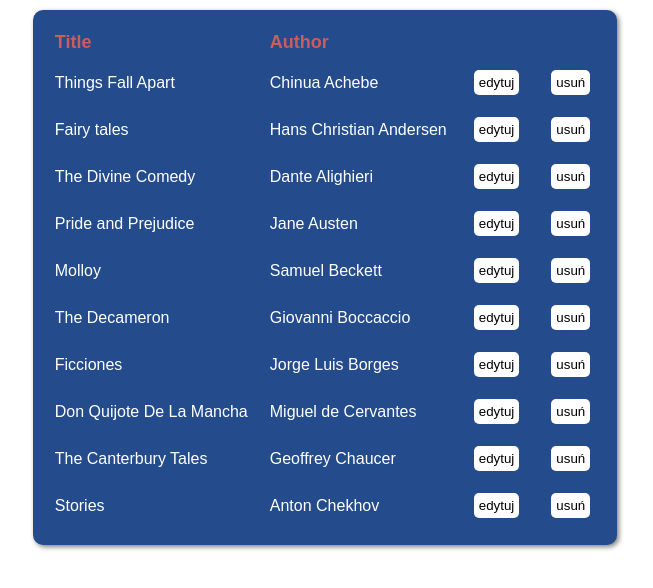
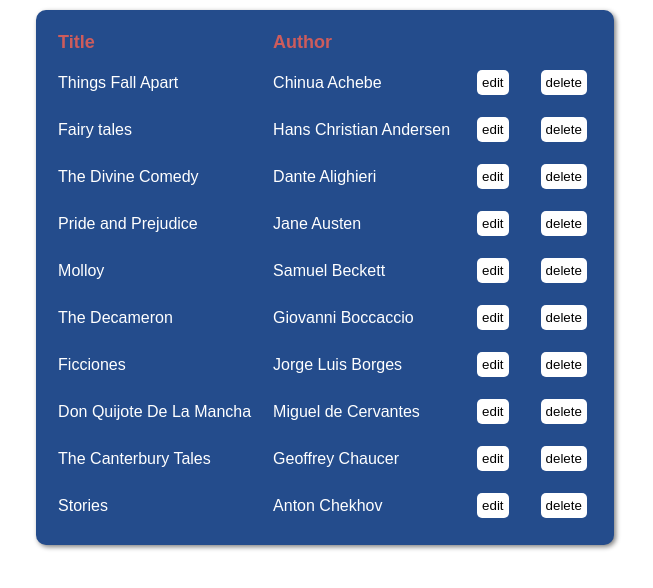
Before and after one commit to alekschyla/library-project, a React (Create React App) app: page / in a window 1280 px wide. Shown: the top 588 px of the page, without its empty margins (315-968 px from the left). Built offline with nearby package versions, Linux system fonts and the light colour scheme.

Commit message:
Little changes in code.

```diff
--- a/src/Dashboard/Dashboard.js
+++ b/src/Dashboard/Dashboard.js
@@ -18,13 +18,11 @@ class Dashboard extends Component {
 
     render() {
         return (
-            <div>
-                <Library
-                    library={this.props._library}
-                    deleteBook={this.props._deleteBook}
-                    editBook={this.editBook}
-                />
-            </div>
+            <Library
+                library={this.props._library}
+                deleteBook={this.props._deleteBook}
+                editBook={this.editBook}
+            />
         );
     }
 }
--- a/src/EditBook/EditBook.js
+++ b/src/EditBook/EditBook.js
@@ -20,7 +20,9 @@ class EditBook extends Component {
         const bookId = this.props.location.state.book.id;
         const bookTitle = this.state.newTitle;
         const bookAuthor = this.state.newAuthor;
+
         this.props._editBook(bookId, bookTitle, bookAuthor);
+
         this.props.history.push('/')
     };
 
--- a/src/Library/Book.js
+++ b/src/Library/Book.js
@@ -1,7 +1,7 @@
 import React from 'react';
 import {Link} from 'react-router-dom'
 
-const Book = ({book, deleteBook, editBook}) => {
+const Book = ({book, deleteBook}) => {
     return (
         <tr>
             <td data-th="Title"> {book.title}</td>
@@ -15,7 +15,7 @@ const Book = ({book, deleteBook, editBook}) => {
                             state: {book: book}
                         }}
                     >
-                        edytuj
+                        edit
                     </Link>
                 </button>
             </td>
@@ -23,7 +23,7 @@ const Book = ({book, deleteBook, editBook}) => {
                 <button
                     onClick={() => deleteBook(book.id)}
                 >
-                    usuń
+                    delete
                 </button>
             </td>
         </tr>
--- a/src/index.css
+++ b/src/index.css
@@ -87,7 +87,6 @@ label {
     color: black;
 }
 
-
 @media only screen and (max-width: 768px) {
     .edit-book--container {
         width: 90vw;
--- a/src/state/library.js
+++ b/src/state/library.js
@@ -1,15 +1,12 @@
 const SET_LIBRARY = 'library/SET_LIBRARY';
 const DELETE_BOOK = 'library/DELETE_BOOK';
 const EDIT_BOOK = 'library/EDIT_BOOK';
-
-export const setLibraryAsyncActionCreator = (library) => (dispatch, getState) => {
-    dispatch(setLibraryActionCreator(library));
-};
 
 export const setLibraryActionCreator = (library) => ({
     type: SET_LIBRARY,
     library
 });
+
 export const deleteBookActionCreator = (bookId) => ({
     type: DELETE_BOOK,
     bookId
@@ -20,6 +17,10 @@ export const editBookActionCreator = (bookId, newTitle, newAuthor) => ({
     newTitle,
     newAuthor
 });
+
+export const setLibraryAsyncActionCreator = (library) => (dispatch, getState) => {
+    dispatch(setLibraryActionCreator(library));
+};
 
 const initialState = {
     library: [],
```
